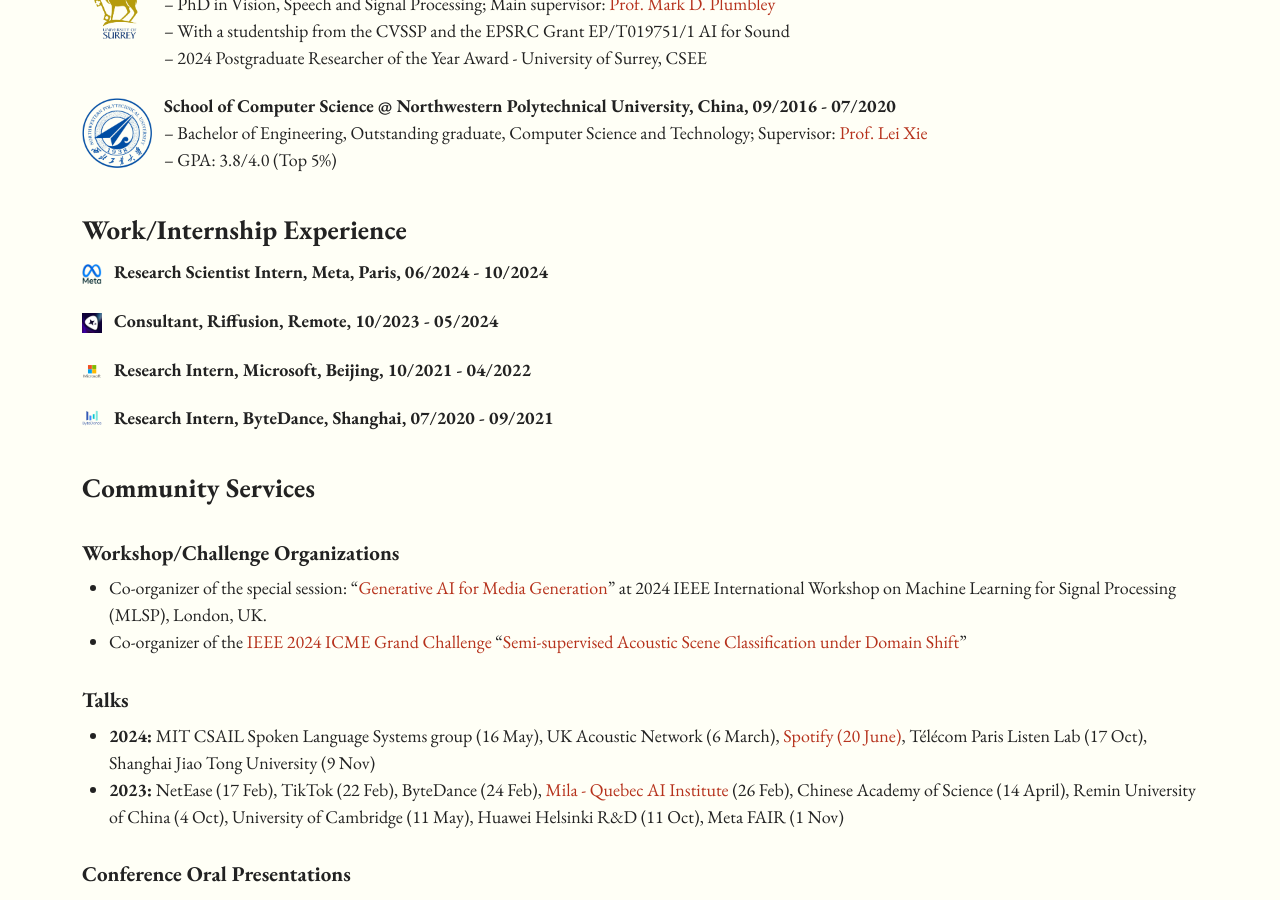
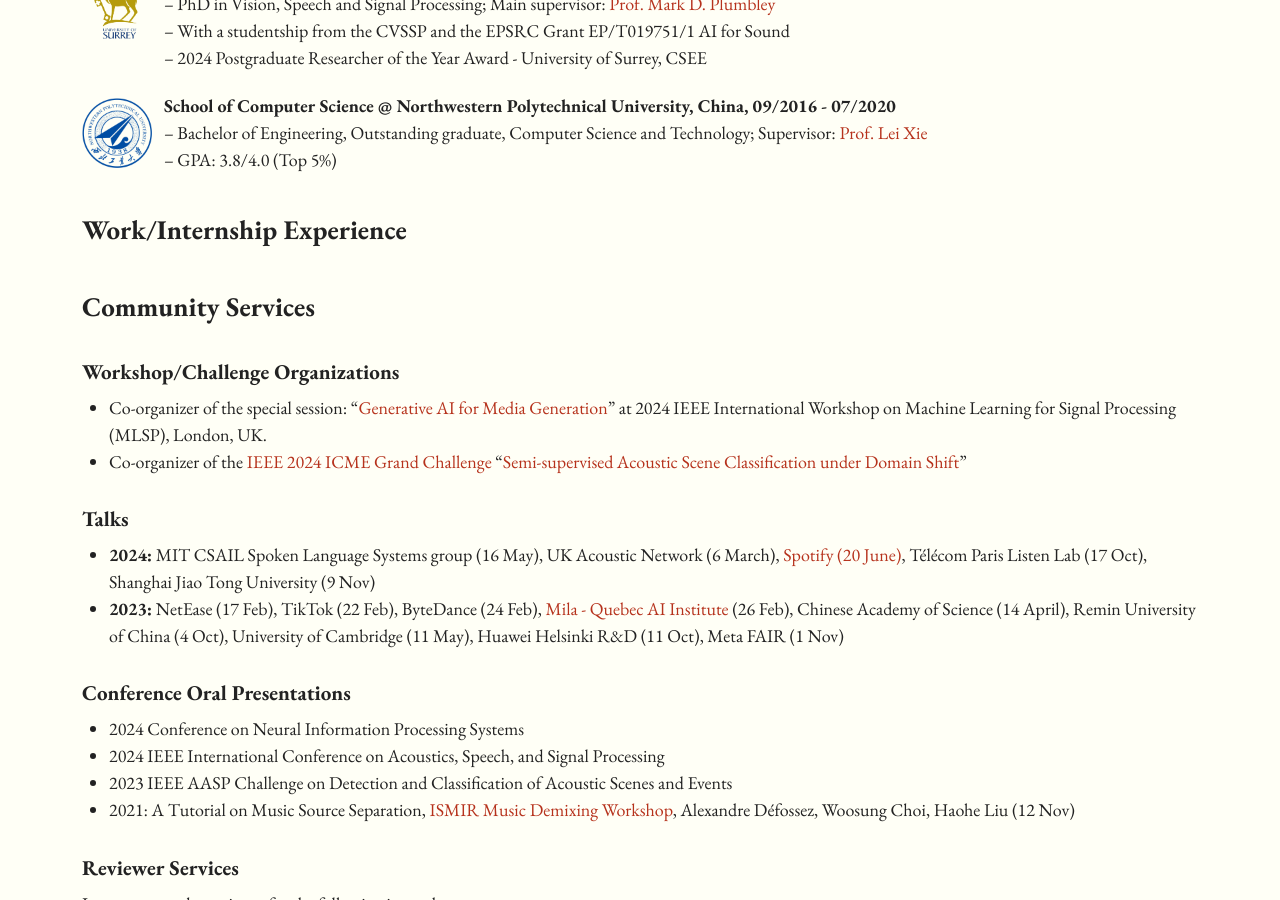
Before and after one commit to haoheliu/haoheliu.github.io, a Jekyll site: the page built from index.md, in a window 1280 px wide and 900 px high, scrolled down 2002 px. Built offline with Jekyll 4.4.1, drawn with Linux system fonts in a browser that asks for light colours; comment, search, counter and statistics services are not loaded.

Commit message:
Update index.md

```diff
--- a/index.md
+++ b/index.md
@@ -17,19 +17,6 @@ education:
       image: "/images/nwpu.png"
       comment: "-- Bachelor of Engineering, Outstanding graduate, Computer Science and Technology; Supervisor: [Prof. Lei Xie]<br/>
                 -- GPA: 3.8/4.0 (Top 5%)"
-
-jobs:
-    - title: "Research Scientist Intern, Meta, Paris, 06/2024 - 10/2024"
-      image: "/images/meta-logo.png"
-      # comment: "-- PhD in Vision, Speech and Signal Processing; Main advisor: [Prof. Mark D. Plumbley]<br/>
-      #           -- With a studentship from the CVSSP and the EPSRC Grant EP/T019751/1 AI for Sound<br/>
-      #           -- 2024 Postgraduate Researcher of the Year Award - University of Surrey, CSEE"
-    - title: "Consultant, Riffusion, Remote, 10/2023 - 05/2024"
-      image: "/images/riffusion-logo.jpg"
-    - title: "Research Intern, Microsoft, Beijing, 10/2021 - 04/2022"
-      image: "/images/microsoft-logo.png"
-    - title: "Research Intern, ByteDance, Shanghai, 07/2020 - 09/2021"
-      image: "/images/bytedance-logo.png"
 
 competitions:
     - title: First place
```
